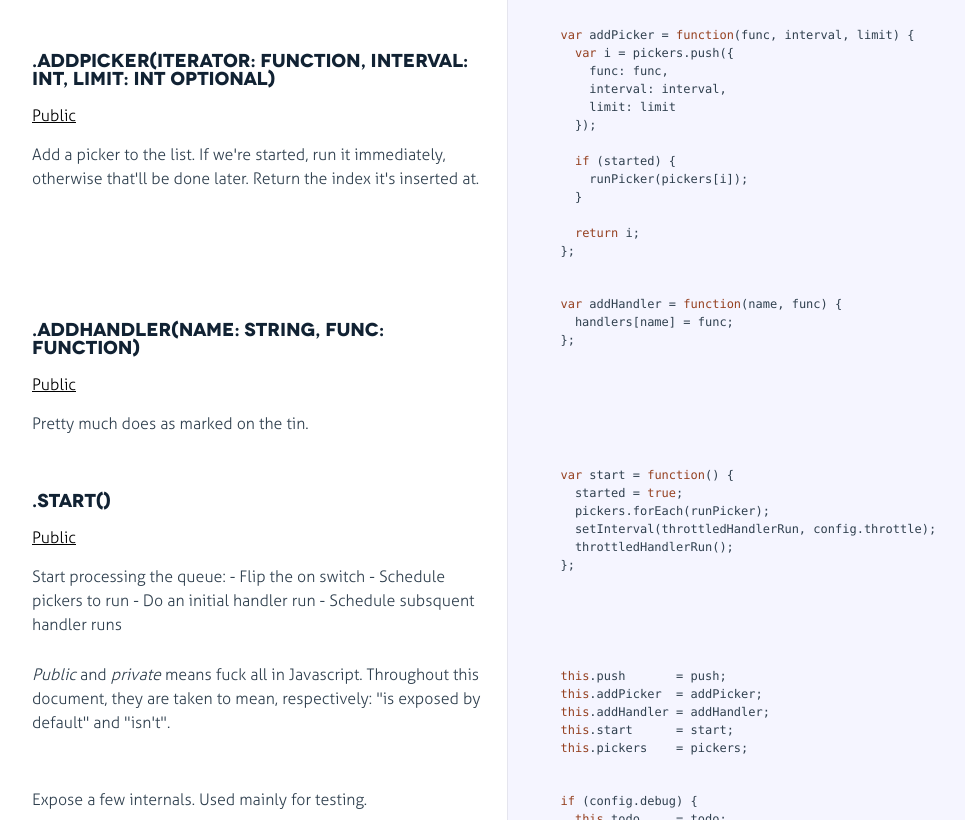
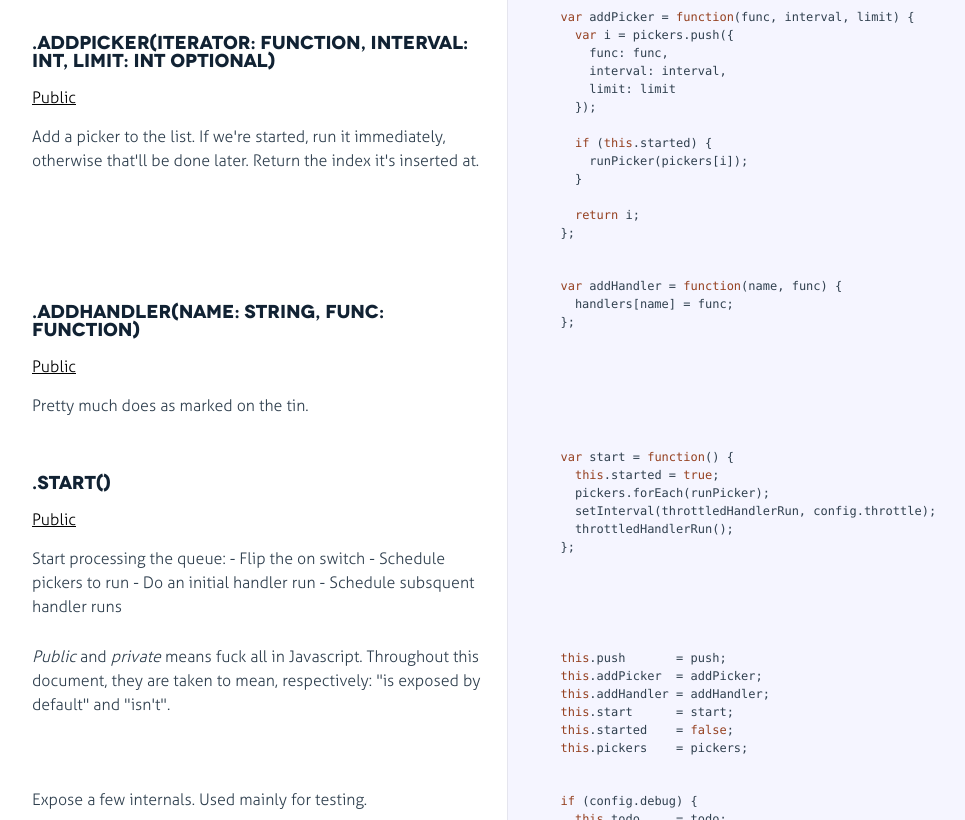
Before and after one commit to passcod/fantail, a plain HTML site: page index.html in a window 1280 px wide. Shown: the part 1980-2800 px from the top of the page, without its empty margins (18-983 px from the left). Drawn offline with Linux system fonts and the light colour scheme.

Commit message:
Docrun at Wed May  1 23:18:02 NZST 2013

```diff
--- a/index.html
+++ b/index.html
@@ -105,7 +105,6 @@ module.exports = <span class="keyword">function</span>(config) {</pre></div></di
             <div class="content"><div class='highlight'><pre>    immediate: <span class="literal">false</span>
   });
 
-  <span class="keyword">var</span> started   = <span class="literal">false</span>;
   <span class="keyword">var</span> todo      = [];
   <span class="keyword">var</span> doing     = [];
   <span class="keyword">var</span> handlers  = {};
@@ -289,7 +288,7 @@ otherwise that&#39;ll be done later. Return the index it&#39;s inserted at.</p>
       limit: limit
     });
 
-    <span class="keyword">if</span> (started) {
+    <span class="keyword">if</span> (<span class="keyword">this</span>.started) {
       runPicker(pickers[i]);
     }
 
@@ -335,7 +334,7 @@ otherwise that&#39;ll be done later. Return the index it&#39;s inserted at.</p>
             </div>
 
             <div class="content"><div class='highlight'><pre>  <span class="keyword">var</span> start = <span class="keyword">function</span>() {
-    started = <span class="literal">true</span>;
+    <span class="keyword">this</span>.started = <span class="literal">true</span>;
     pickers.forEach(runPicker);
     setInterval(throttledHandlerRun, config.throttle);
     throttledHandlerRun();
@@ -360,6 +359,7 @@ respectively: &quot;is exposed by default&quot; and &quot;isn&#39;t&quot;.</p>
   <span class="keyword">this</span>.addPicker  = addPicker;
   <span class="keyword">this</span>.addHandler = addHandler;
   <span class="keyword">this</span>.start      = start;
+  <span class="keyword">this</span>.started    = <span class="literal">false</span>;
   <span class="keyword">this</span>.pickers    = pickers;</pre></div></div>
 
         </li>
```
